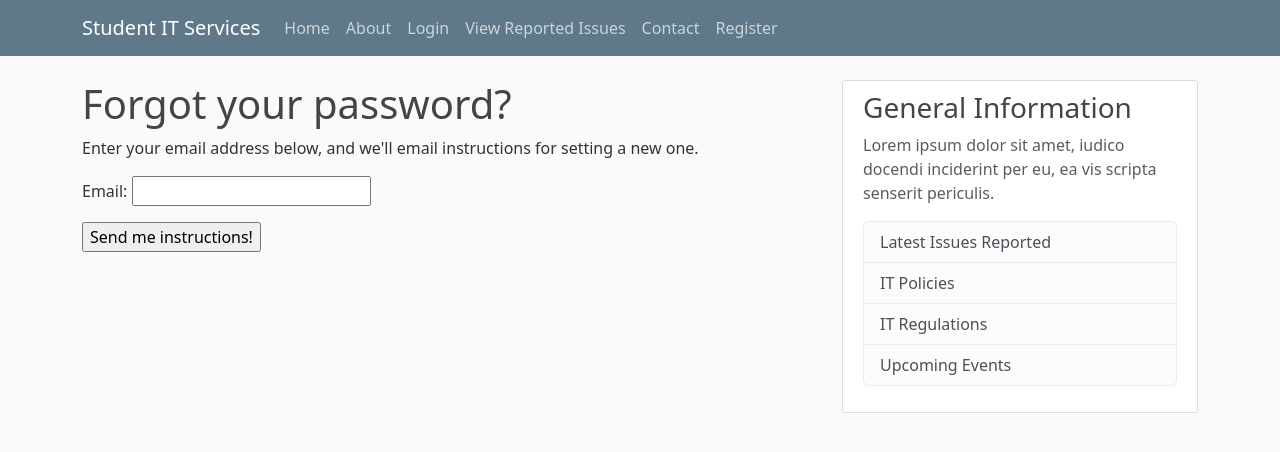
After one commit to Kemon1/y3DjangoApp, a Django app: page /password_reset/ in a window 1280 px wide. The commit adds this page. Shown: the top 452 px of the page. Run offline with Django 5.2, Linux system fonts and the light colour scheme; parts of the project's set-up code (start-up, migrations or seed data) failed here and were passed over.

Commit message:
added password reset function

```diff
--- a/itapps/urls.py
+++ b/itapps/urls.py
@@ -17,7 +17,11 @@
     path('course', courses_views.my_course, name='my_course'),
     path('modules/', ModuleListView.as_view(template_name='modules/module_list.html'), name = 'modules'),
     path('module/<int:pk>/', ModuleDetailView.as_view(template_name='modules/module_detail.html'), name = 'module-detail'),
-    path('enroll/<int:module_id>/', enroll_in_module, name = 'enroll-in-module')
+    path('enroll/<int:module_id>/', enroll_in_module, name = 'enroll-in-module'),
+    path('password_reset/', auth_views.PasswordResetView.as_view(template_name = 'users/password_reset.html'), name ='password_reset'),
+    path('password_reset/done', auth_views.PasswordChangeDoneView.as_view(template_name = 'users/password_reset_done.html'), name ='password_reset_done'),
+    path('reset/confirm/<uidb64>/<token>/', auth_views.PasswordResetConfirmView.as_view(template_name="users/password_reset_confirm.html"),  name = "password_reset_confirm"),
+    path('reset_password_complete/', auth_views.PasswordResetCompleteView.as_view(template_name="users/password_reset_complete.html"), name = "password_reset_complete"),
 ]
 
 urlpatterns += static(settings.MEDIA_URL, document_root=settings.MEDIA_ROOT)
--- a/users/templates/users/login.html
+++ b/users/templates/users/login.html
@@ -36,6 +36,12 @@
 
     </div>
 
+    <div>
+
+        <a href="{% url 'password_reset' %}"><i>Forgot Password?</i></a>
+
+     </div>
+
 </div>
 
 {% endblock content %}
--- /dev/null
+++ b/users/templates/users/password_reset.html
@@ -0,0 +1,12 @@
+{% extends 'itreporting/base.html' %}
+{% block title %}Forgot Your Password?{% endblock %}
+{% block content %}
+  <h1>Forgot your password?</h1>
+  <p>Enter your email address below, and we'll email instructions for setting a new one.</p>
+
+  <form method="POST">
+    {% csrf_token %}
+    {{ form.as_p }}
+    <input type="submit" value="Send me instructions!">
+  </form>
+{% endblock %}
```
Also changed, not shown: users/templates/users/password_reset_complete.html (added, +8 -0 lines), users/templates/users/password_reset_confirm.html (added, +21 -0 lines), users/templates/users/password_reset_done.html (added, +8 -0 lines), 1 other file.
